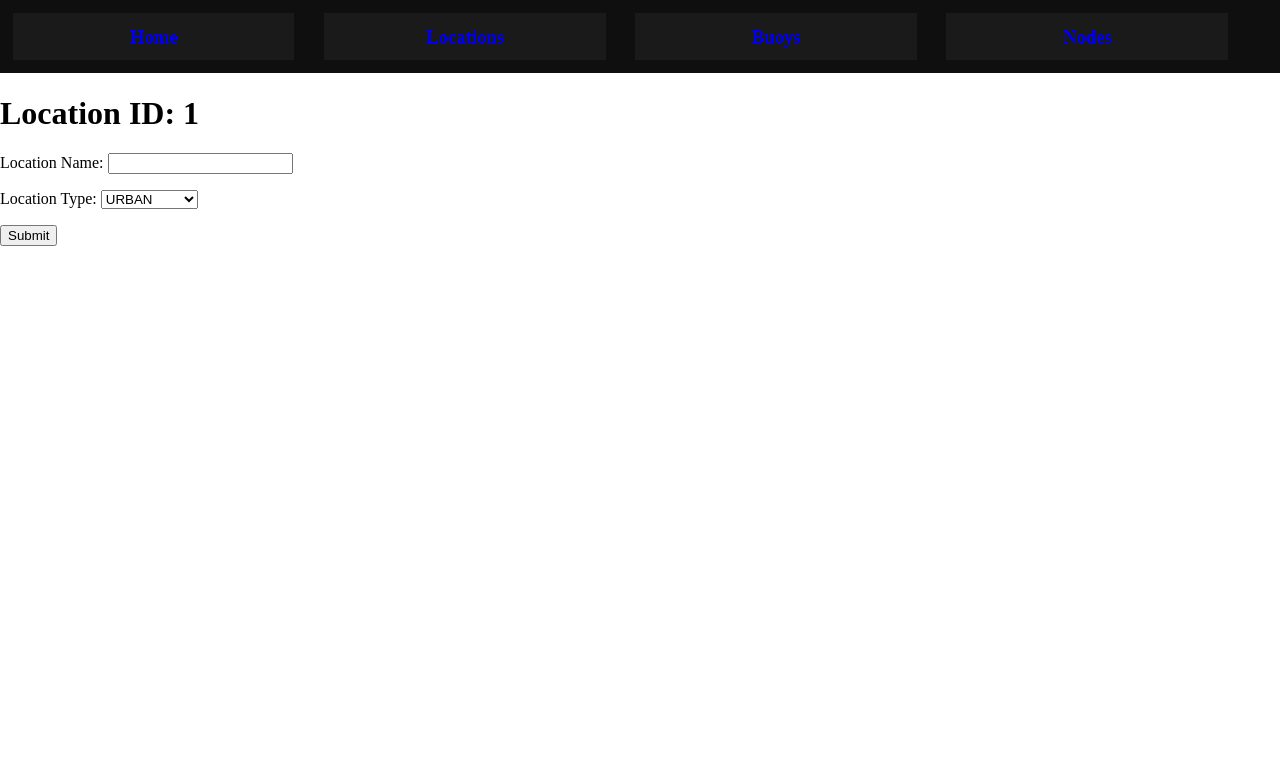
After one commit to YemowtRonocCIT/FYP_website, a Flask app: page /change_location/1/ in a window 1280 px wide. The commit adds this page. Shown: the top 783 px of the page. Run offline with Flask 2, Linux system fonts and the light colour scheme.

Commit message:
Add functionality to change location details

```diff
--- a/app.py
+++ b/app.py
@@ -25,6 +25,7 @@ REMOVE_LOCATION_SUFFIX = '/remove_location/'
 NODE_STATUS_SUFFIX = '/node_status/'
 LAST_MESSAGE_SUFFIX = '/last_message/'
 UPDATE_BUOY_SUFFIX = '/update_buoy/'
+CHANGE_LOCATION_SUFFIX = '/change_location/'
 
 LOCATION_ID = '<location_id>/'
 BUOY_ID = '<buoy_id>/'
@@ -85,10 +86,13 @@ def locations_page():
 def add_location():
     location_name = request.form.get(LOCATION_NAME_KEY)
     location_type = request.form.get(LOCATION_TYPE_KEY)
+    location_id = request.form.get(LOCATION_ID_KEY)
     data = {
         LOCATION_NAME_KEY: location_name,
-         LOCATION_TYPE_KEY: location_type
+        LOCATION_TYPE_KEY: location_type,
+        LOCATION_ID_KEY: location_id
     }
+
     API.post_form(LOCATION_SUFFIX, data)
 
     return redirect(url_for('locations_page'))
@@ -153,5 +157,9 @@ def update_buoy_time_checked(buoy_id):
     API.patch(BUOY_SUFFIX, buoy_id)
     return redirect(url_for('buoys_page'))
 
+@app.route(CHANGE_LOCATION_SUFFIX + LOCATION_ID, methods=['GET', 'POST'])
+def change_location(location_id):
+    return render_template('edit_location.html', location_id=location_id, location_types=LOCATION_TYPES)
+
 if __name__ == '__main__':
     app.run(host=HOST_IP_ADDRESS)
--- /dev/null
+++ b/templates/edit_location.html
@@ -0,0 +1,36 @@
+<html>
+    <head>
+        <title>Change Location Name</title>
+        <link rel="stylesheet" type="text/css" href="{{ url_for('static', filename='css/main.css') }}">
+    </head>
+
+    <body>
+        {% include 'header.html' %}
+        {% if location_id %}
+            <h1>Location ID: {{ location_id }}</h1>
+
+            <form action="/location/" method="POST">
+                <input type="hidden" name="location_id" value="{{ location_id }}">
+                <p>Location Name:
+                    <input type="text" name="location_name" id="location_name" >
+                </p>
+
+                <p>Location Type:
+                    {% if location_types %}
+                        <select name="location_type" id="location_type">
+                            {% for type in location_types %}
+                                <option value="{{ type }}">{{ type }}</option>
+                            {% endfor %}
+                        </select>
+                    {% else %}
+                            <input type="text" name="location_type" id="location_type" >
+                    {% endif %}
+                </p>
+
+                <input type="submit">
+            </form>
+        {% else %}
+            <h1>No location specified</h1>
+        {% endif %}
+    </body>
+</html>
--- a/templates/locations_table.html
+++ b/templates/locations_table.html
@@ -13,6 +13,7 @@
                     <th>Location Name</th>
                     <th>Location Type</th>
                     <th>Remove Location</th>
+                    <th>Change Details</th>
                 </thead>
             {% for location in locations %}
                 <tr>
@@ -26,6 +27,11 @@
                     <td>
                         <a href="/remove_location/{{ location.location_id }}" style="color:red">
                             Remove Location
+                        </a>
+                    </td>
+                    <td>
+                        <a href="/change_location/{{ location.location_id }}">
+                            Change Details
                         </a>
                     </td>
                 </tr>
```
Also changed, not shown: handler/api_handler.py (line endings or trailing spaces).
